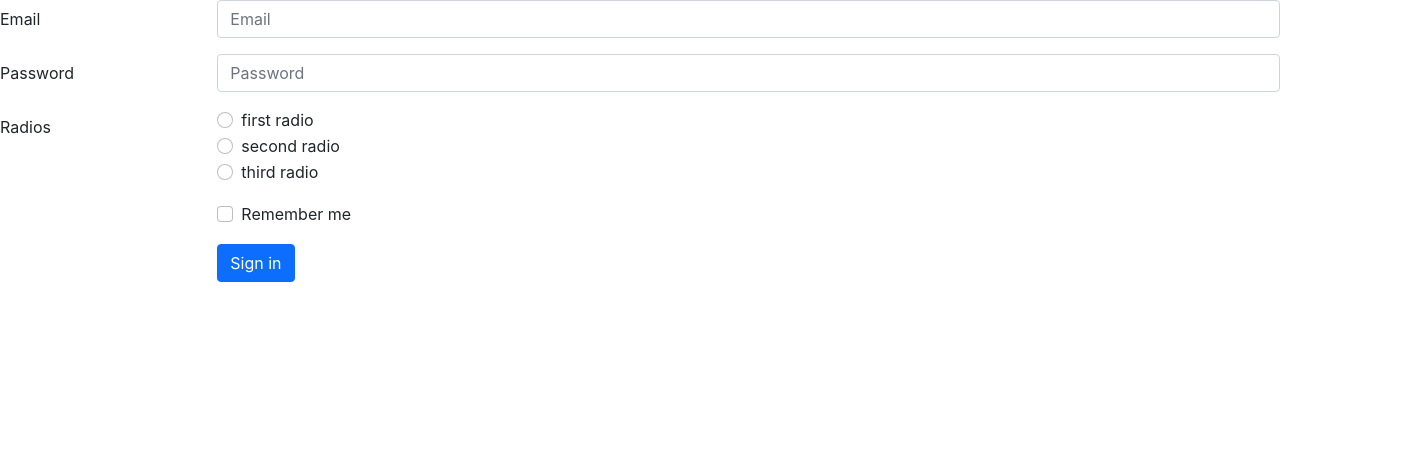
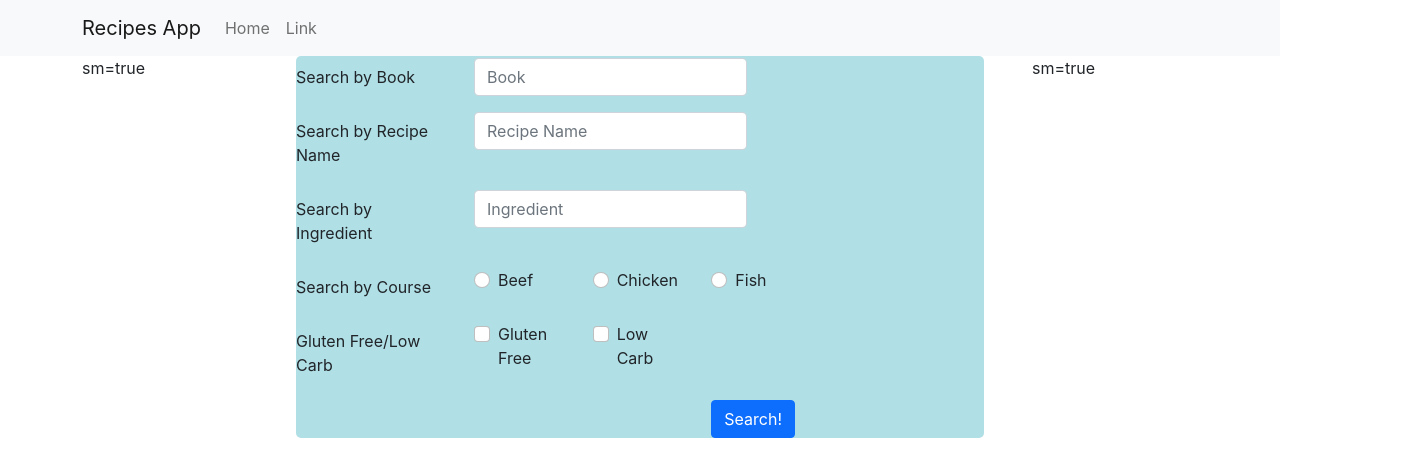
Before and after one commit to davidsjg/DMD-Recipes-App, a React (Create React App) app in the folder client/: page / in a window 1280 px wide. Shown: the top 476 px of the page, 1411 px wide, since content can reach past the window. Built offline with nearby package versions, Linux system fonts and the light colour scheme; the HTML template or start-up script is replaced by a standard one.

Commit message:
form prelim UI complete

```diff
--- a/client/public/index.css
+++ b/client/public/index.css
@@ -0,0 +1,4 @@
+.bookForm {
+  background-color: powderblue;
+  border-radius: 5px;
+}
--- a/client/src/App.js
+++ b/client/src/App.js
@@ -2,11 +2,14 @@ import "./App.css";
 import { BrowserRouter as Router, Switch, Route } from "react-router-dom";
 import React from "react";
 import Home from "./pages/Home/Home";
+
 import Recipe from "./pages/Recipe/Recipe";
+import NavigationBar from "./components/NavigationBar/NavigationBar";
 
 function App() {
   return (
     <Router>
+      <NavigationBar />
       <Switch>
         <Route exact path={["/", "/home"]}>
           <Home />
--- /dev/null
+++ b/client/src/components/BookForm/BookForm.js
@@ -0,0 +1,113 @@
+import React, { useRef } from "react";
+import Col from "react-bootstrap/Col";
+import Form from "react-bootstrap/Form";
+import Row from "react-bootstrap/Row";
+import Button from "react-bootstrap/Button";
+import Container from "react-bootstrap/Container";
+
+export default function BookForm() {
+  let book = useRef();
+
+  return (
+    <Container>
+      <Form className="bookForm">
+        <Form.Group
+          as={Row}
+          className="mb-3"
+          controlId="bookSearch"
+          style={{ paddingTop: 2 }}
+        >
+          <Form.Label column sm={3}>
+            Search by Book
+          </Form.Label>
+          <Col sm={5}>
+            <Form.Control placeholder="Book" />
+          </Col>
+          <Col sm={4} />
+        </Form.Group>
+
+        <Form.Group as={Row} className="mb-3" controlId="recipeSearch">
+          <Form.Label column sm={3}>
+            Search by Recipe Name
+          </Form.Label>
+          <Col sm={5}>
+            <Form.Control placeholder="Recipe Name" />
+          </Col>
+          <Col sm={4} />
+        </Form.Group>
+
+        <Form.Group as={Row} className="mb-3" controlId="ingredientSearch">
+          <Form.Label column sm={3}>
+            Search by Ingredient
+          </Form.Label>
+          <Col sm={5}>
+            <Form.Control placeholder="Ingredient" />
+          </Col>
+          <Col sm={4} />
+        </Form.Group>
+
+        <fieldset>
+          <Form.Group as={Row} className="mb-3">
+            <Form.Label as="legend" column sm={3}>
+              Search by Course
+            </Form.Label>
+            <Col sm={2}>
+              <Form.Check
+                type="radio"
+                label="Beef"
+                name="beefRadio"
+                id="beefRadio"
+              />
+            </Col>
+            <Col sm={2} style={{ float: "right" }}>
+              <Form.Check
+                type="radio"
+                label="Chicken"
+                name="chickenRadio"
+                id="chickenRadio"
+              />
+            </Col>
+            <Col sm={2} style={{ float: "right" }}>
+              <Form.Check
+                type="radio"
+                label="Fish"
+                name="fishRadio"
+                id="fishRadio"
+              />
+            </Col>
+          </Form.Group>
+        </fieldset>
+
+        <fieldset>
+          <Form.Group as={Row} className="mb-3">
+            <Form.Label as="legend" column sm={3}>
+              Gluten Free/Low Carb
+            </Form.Label>
+            <Col sm={2}>
+              <Form.Check
+                type="checkbox"
+                label="Gluten Free"
+                name="beefRadio"
+                id="beefRadio"
+              />
+            </Col>
+            <Col sm={2} style={{ float: "right" }}>
+              <Form.Check
+                type="checkbox"
+                label="Low Carb"
+                name="chickenRadio"
+                id="chickenRadio"
+              />
+            </Col>
+          </Form.Group>
+        </fieldset>
+
+        <Form.Group as={Row} className="mb-3">
+          <Col sm={{ span: 12, offset: 7 }}>
+            <Button type="submit">Search!</Button>
+          </Col>
+        </Form.Group>
+      </Form>
+    </Container>
+  );
+}
--- /dev/null
+++ b/client/src/components/NavigationBar/NavigationBar.js
@@ -0,0 +1,33 @@
+import React from "react";
+// import Navbar from 'react-bootstrap/Navbar'
+// import Container from 'react-bootstrap/Container'
+// import Nav from 'react-bootstrap/Nav'
+import { Navbar, Container, Nav, NavDropdown } from "react-bootstrap";
+
+export default function NavigationBar() {
+  return (
+    <Navbar bg="light" expand="lg">
+      <Container>
+        <Navbar.Brand href="#home">Recipes App</Navbar.Brand>
+        <Navbar.Toggle aria-controls="basic-navbar-nav" />
+        <Navbar.Collapse id="basic-navbar-nav">
+          <Nav className="me-auto">
+            <Nav.Link href="#home">Home</Nav.Link>
+            <Nav.Link href="#link">Link</Nav.Link>
+            {/* <NavDropdown title="Dropdown" id="basic-nav-dropdown">
+              <NavDropdown.Item href="#action/3.1">Action</NavDropdown.Item>
+              <NavDropdown.Item href="#action/3.2">
+                Another action
+              </NavDropdown.Item>
+              <NavDropdown.Item href="#action/3.3">Something</NavDropdown.Item>
+              <NavDropdown.Divider />
+              <NavDropdown.Item href="#action/3.4">
+                Separated link
+              </NavDropdown.Item> */}
+            {/* </NavDropdown> */}
+          </Nav>
+        </Navbar.Collapse>
+      </Container>
+    </Navbar>
+  );
+}
--- a/client/src/pages/Home/Home.js
+++ b/client/src/pages/Home/Home.js
@@ -1,73 +1,21 @@
 import React from "react";
+import BookForm from "../../components/BookForm/BookForm";
+import Container from "react-bootstrap/Container";
+import Row from "react-bootstrap/Row";
 import Col from "react-bootstrap/Col";
-import Form from "react-bootstrap/Form";
-import Row from "react-bootstrap/Row";
-import Button from "react-bootstrap/Button";
 
 export default function Home() {
   return (
     <>
-      <Form>
-        <Form.Group as={Row} className="mb-3" controlId="formHorizontalEmail">
-          <Form.Label column sm={2}>
-            Email
-          </Form.Label>
-          <Col sm={10}>
-            <Form.Control type="email" placeholder="Email" />
+      <Container>
+        <Row>
+          <Col>sm=true</Col>
+          <Col lg={8}>
+            <BookForm />
           </Col>
-        </Form.Group>
-
-        <Form.Group
-          as={Row}
-          className="mb-3"
-          controlId="formHorizontalPassword"
-        >
-          <Form.Label column sm={2}>
-            Password
-          </Form.Label>
-          <Col sm={10}>
-            <Form.Control type="password" placeholder="Password" />
-          </Col>
-        </Form.Group>
-        <fieldset>
-          <Form.Group as={Row} className="mb-3">
-            <Form.Label as="legend" column sm={2}>
-              Radios
-            </Form.Label>
-            <Col sm={10}>
-              <Form.Check
-                type="radio"
-                label="first radio"
-                name="formHorizontalRadios"
-                id="formHorizontalRadios1"
-              />
-              <Form.Check
-                type="radio"
-                label="second radio"
-                name="formHorizontalRadios"
-                id="formHorizontalRadios2"
-              />
-              <Form.Check
-                type="radio"
-                label="third radio"
-                name="formHorizontalRadios"
-                id="formHorizontalRadios3"
-              />
-            </Col>
-          </Form.Group>
-        </fieldset>
-        <Form.Group as={Row} className="mb-3" controlId="formHorizontalCheck">
-          <Col sm={{ span: 10, offset: 2 }}>
-            <Form.Check label="Remember me" />
-          </Col>
-        </Form.Group>
-
-        <Form.Group as={Row} className="mb-3">
-          <Col sm={{ span: 10, offset: 2 }}>
-            <Button type="submit">Sign in</Button>
-          </Col>
-        </Form.Group>
-      </Form>
+          <Col>sm=true</Col>
+        </Row>
+      </Container>
     </>
   );
 }
```
